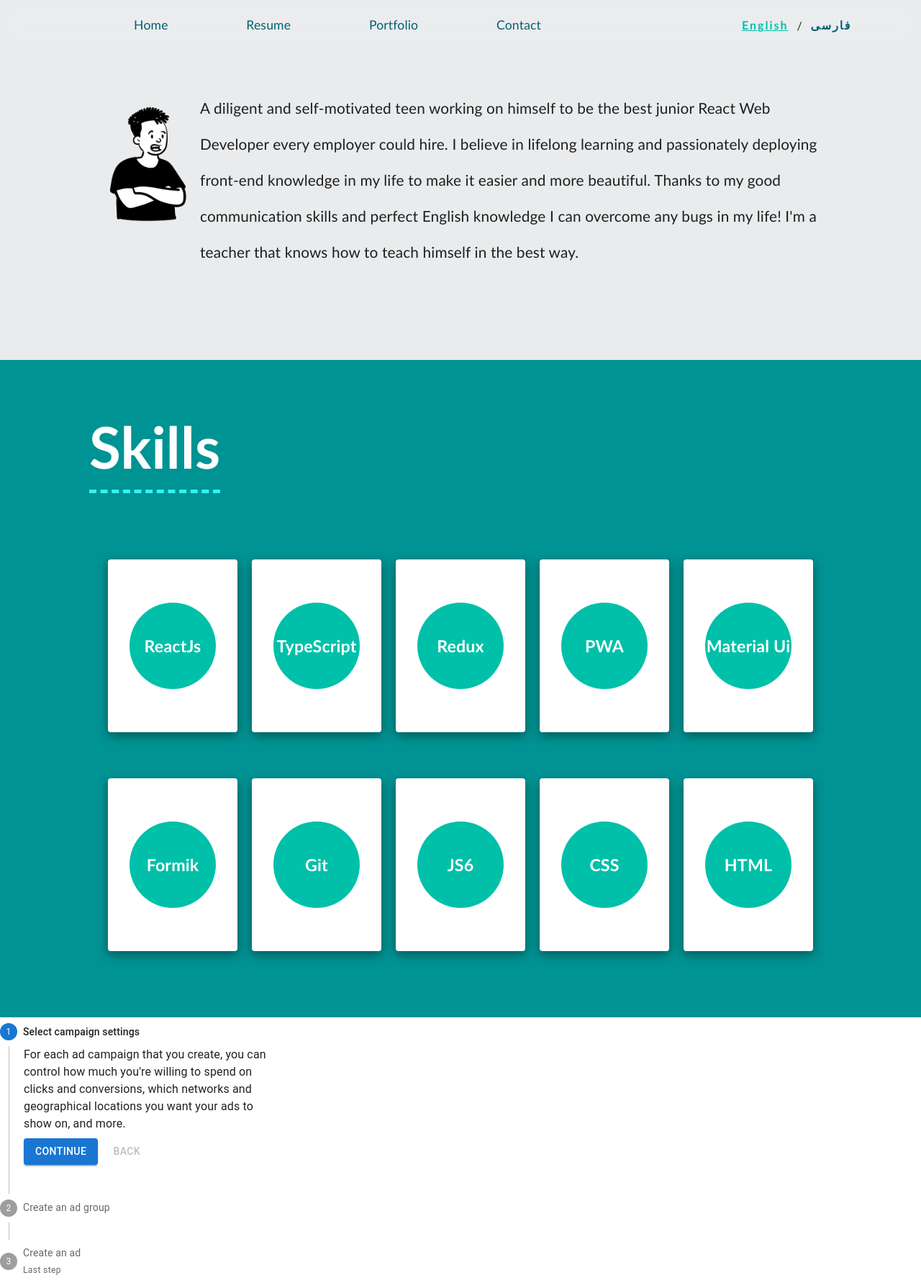
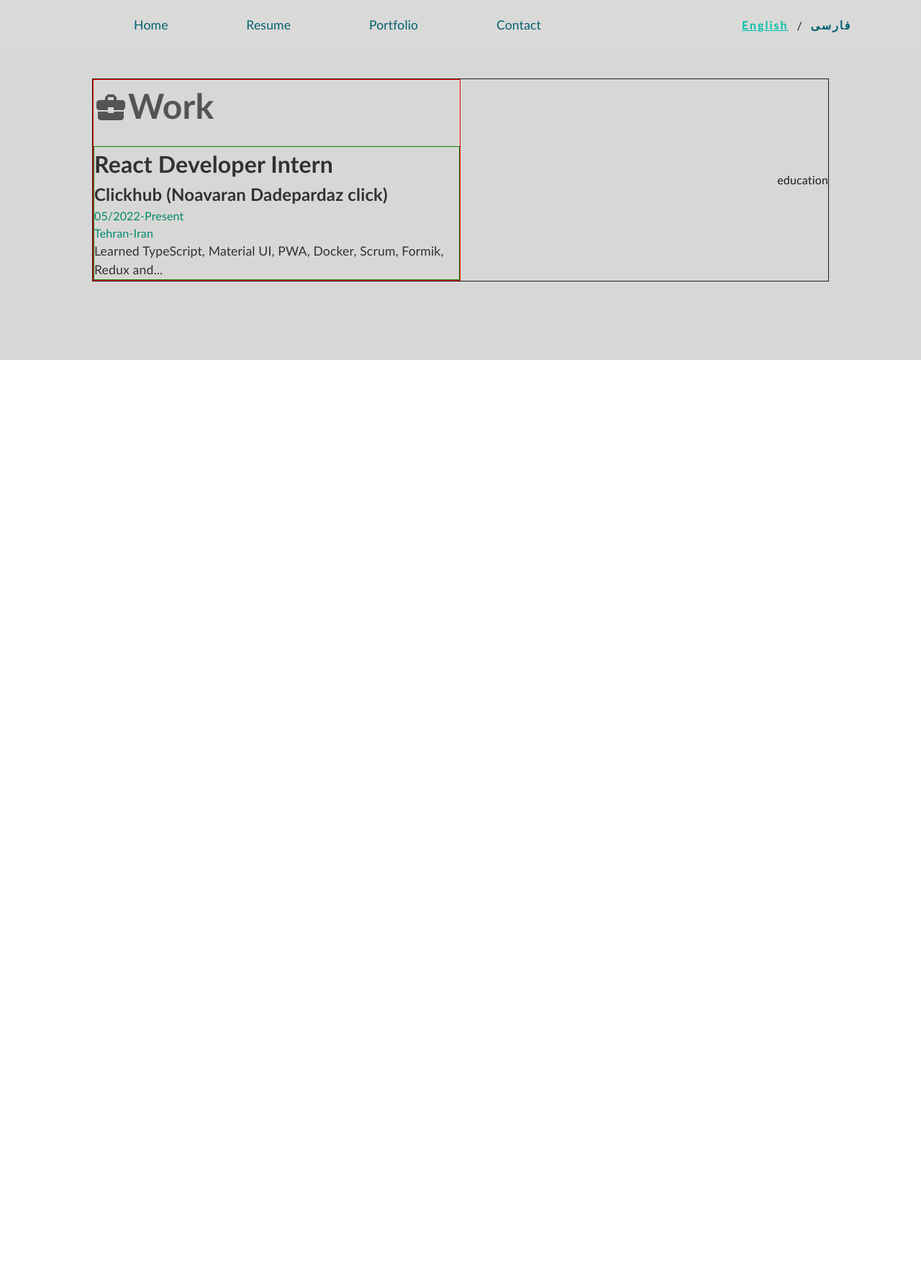
Before and after one commit to sina-olfati/sina-olfati-site, a React (Create React App) app: page /resume in a window 1280 px wide. Shown: the whole page at 72% size. After the commit the page ends 800 px from the top, so only its background shows below. Built offline with nearby package versions, Linux system fonts and the light colour scheme; a web font is replaced by a local one.

Commit message:
Resume: making the Work file and Work part

```diff
--- a/public/index.css
+++ b/public/index.css
@@ -3,3 +3,9 @@ html {
     padding: 0;
     /* overflow: hidden; */
 }
+
+body {
+    /* deleting horizontal scrokk */
+    width: 100vw;
+    overflow-x: hidden;
+}
--- a/src/components/resume/Work.css
+++ b/src/components/resume/Work.css
@@ -0,0 +1,58 @@
+.work-container {
+    background-color: #d7d7d6;
+    /* width: 100vw; */
+    height: 500px;
+    display: flex;
+    justify-content: center;
+    align-items: center;
+}
+
+.work-items{
+    border: solid 1px;
+    width: 80%;
+    display: flex;
+    justify-content: space-between;
+    align-items: center;
+}
+
+.work-work {
+    border: solid 1px red;
+    width: 50%;
+    text-align: left;
+}
+
+.work-work h1 {
+    color: rgb(84, 84, 84);
+    font-size: 3rem;
+    margin: 0 0 20px 0;
+}
+
+.work-work-one {
+    border: solid 1px green;
+}
+
+.work-work-one h2 {
+    color: rgb(49, 49, 49);
+    font-size: 2rem;
+    margin: 0;
+}
+
+.work-work-one h3 {
+    color: rgb(49, 49, 49);
+    font-size: 1.5rem;
+    margin: 0;
+}
+
+.work-work-one h6 {
+    color: rgb(2, 137, 108);
+    font-size: 1rem;
+    font-weight: 400;
+    margin: 0;
+}
+
+.work-work-one p {
+    color: rgb(49, 49, 49);
+    font-size: 1.1rem;
+    font-weight: 400;
+    margin: 0;
+}
--- a/src/components/resume/Work.tsx
+++ b/src/components/resume/Work.tsx
@@ -1,51 +1,18 @@
 import React, {useEffect, useState} from 'react'
 import './Work.css'
 
-// Stepper
-import Box from '@mui/material/Box';
-import Stepper from '@mui/material/Stepper';
-import Step from '@mui/material/Step';
-import StepLabel from '@mui/material/StepLabel';
-import StepContent from '@mui/material/StepContent';
-import Button from '@mui/material/Button';
-import Paper from '@mui/material/Paper';
-import Typography from '@mui/material/Typography';
+// Icon
+import BusinessCenterIcon from '@mui/icons-material/BusinessCenter';
 
 
 // i18next
 import { useTranslation } from "react-i18next";
 
-import Cards from './Cards'
-
 // Reveal
 import reveal from '../../assets/js/reveal';
 import '../../assets/css/reveal.css'
+import { color } from '@mui/system';
 window.addEventListener('scroll', reveal)
-
-
-
-// stepper 2
-const steps = [
-    {
-      label: 'Select campaign settings',
-      description: `For each ad campaign that you create, you can control how much
-                you're willing to spend on clicks and conversions, which networks
-                and geographical locations you want your ads to show on, and more.`,
-    },
-    {
-      label: 'Create an ad group',
-      description:
-        'An ad group contains one or more ads which target a shared set of keywords.',
-    },
-    {
-      label: 'Create an ad',
-      description: `Try out different ad text to see what brings in the most customers,
-                and learn how to enhance your ads using features like ad extensions.
-                If you run into any problems with your ads, find out how to tell if
-                they're running and how to resolve approval issues.`,
-    },
-  ];
-
 
 
 const Work = () => {
@@ -60,69 +27,23 @@ const Work = () => {
     }, [localStorage.getItem("i18nextLng")])
 
 
-    // stepper 3
+    return (
+      <div className='work-container'>
+        <div className='work-items'>
+          <div className='work-work'>
+            <h1><BusinessCenterIcon style={{fontSize: '3rem', position: "relative", top: "8px"}} />Work</h1>
+            <div className='work-work-one'>
+            <h2>React Developer Intern</h2>
+            <h3>Clickhub (Noavaran Dadepardaz click)</h3>
+            <h6>05/2022-Present<br/>Tehran-Iran</h6>
+            <p>Learned TypeScript, Material UI, PWA, Docker, Scrum, Formik, Redux and...</p>
+            </div>
 
-    const [activeStep, setActiveStep] = React.useState(0);
+          </div>
 
-    const handleNext = () => {
-      setActiveStep((prevActiveStep) => prevActiveStep + 1);
-    };
-
-    const handleBack = () => {
-      setActiveStep((prevActiveStep) => prevActiveStep - 1);
-    };
-
-    const handleReset = () => {
-      setActiveStep(0);
-    };
-
-    return (
-      <Box sx={{ maxWidth: 400 }}>
-        <Stepper activeStep={activeStep} orientation="vertical">
-          {steps.map((step, index) => (
-            <Step key={step.label}>
-              <StepLabel
-                optional={
-                  index === 2 ? (
-                    <Typography variant="caption">Last step</Typography>
-                  ) : null
-                }
-              >
-                {step.label}
-              </StepLabel>
-              <StepContent>
-                <Typography>{step.description}</Typography>
-                <Box sx={{ mb: 2 }}>
-                  <div>
-                    <Button
-                      variant="contained"
-                      onClick={handleNext}
-                      sx={{ mt: 1, mr: 1 }}
-                    >
-                      {index === steps.length - 1 ? 'Finish' : 'Continue'}
-                    </Button>
-                    <Button
-                      disabled={index === 0}
-                      onClick={handleBack}
-                      sx={{ mt: 1, mr: 1 }}
-                    >
-                      Back
-                    </Button>
-                  </div>
-                </Box>
-              </StepContent>
-            </Step>
-          ))}
-        </Stepper>
-        {activeStep === steps.length && (
-          <Paper square elevation={0} sx={{ p: 3 }}>
-            <Typography>All steps completed - you&apos;re finished</Typography>
-            <Button onClick={handleReset} sx={{ mt: 1, mr: 1 }}>
-              Reset
-            </Button>
-          </Paper>
-        )}
-      </Box>
+          <div className='work-edu'>education</div>
+        </div>
+      </div>
     );
 }
 
--- a/src/components/resume/Cards.tsx
+++ b/src/components/resume/skills/Cards.tsx
@@ -3,8 +3,8 @@ import './Cards.css'
 
 
 // Reveal
-import reveal from '../../assets/js/reveal';
-import '../../assets/css/reveal.css'
+import reveal from '../../../assets/js/reveal';
+import '../../../assets/css/reveal.css'
 window.addEventListener('scroll', reveal)
 
 
--- a/src/components/resume/Skills.css
+++ b/src/components/resume/skills/Skills.css
@@ -3,6 +3,8 @@
     display: flex;
     justify-content: center;
     align-items: center;
+    /* width: 100vw;
+    overflow: hidden; */
 }
 .skills-sub-container {
     width: 90%;
--- a/src/components/resume/Skills.tsx
+++ b/src/components/resume/skills/Skills.tsx
@@ -7,8 +7,8 @@ import { useTranslation } from "react-i18next";
 import Cards from './Cards'
 
 // Reveal
-import reveal from '../../assets/js/reveal';
-import '../../assets/css/reveal.css'
+import reveal from '../../../assets/js/reveal';
+import '../../../assets/css/reveal.css'
 window.addEventListener('scroll', reveal)
 
 
--- a/src/screens/Resume.tsx
+++ b/src/screens/Resume.tsx
@@ -3,7 +3,7 @@ import './Resume.css'
 // Components
 import Menu from '../components/menu/Menu'
 import Describe from '../components/resume/Describe'
-import Skills from '../components/resume/Skills'
+import Skills from '../components/resume/skills/Skills'
 import Work from '../components/resume/Work'
 
 
@@ -12,8 +12,8 @@ const Resume = () => {
     <div className='resume-container'>
       <Menu />
         <div className='resume-all-others'>
-        <Describe />
-        <Skills />
+        {/* <Describe /> */}
+        {/* <Skills /> */}
         <Work />
         </div>
     </div>
```
Also changed, not shown: src/components/resume/skills/Cards.css (renamed from src/components/resume/Cards.css).
